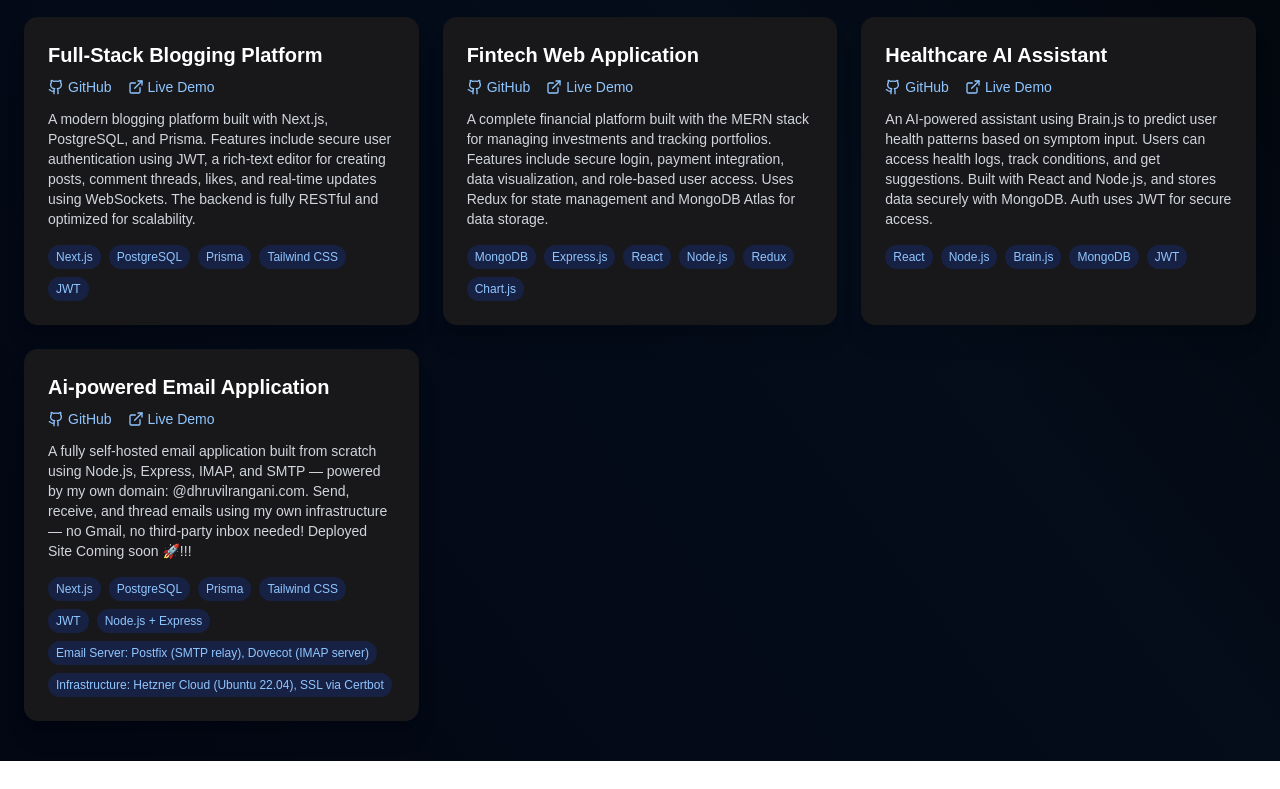
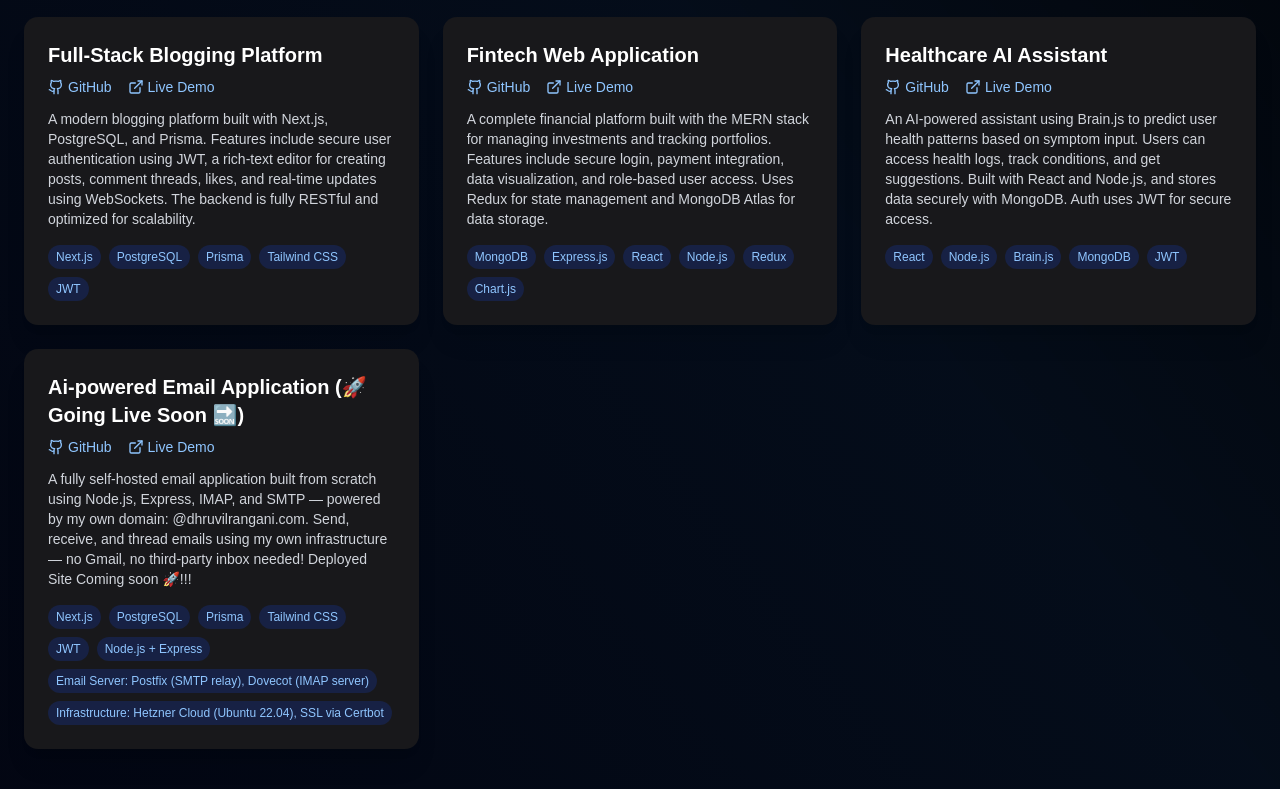
Before and after one commit to Dhruvil-Rangani/dhruvil-portfolio, a Next.js app: page / in a window 1280 px wide. Shown: the part 914-1703 px from the top of the page. Before the commit the page ends 1675 px from the top, so only its background shows below. Built offline with nearby package versions, Linux system fonts and the light colour scheme; no server answers.

Commit message:
Update index.tsx

```diff
--- a/src/pages/index.tsx
+++ b/src/pages/index.tsx
@@ -42,7 +42,7 @@ const projects = [
     techStack: ['React', 'Node.js', 'Brain.js', 'MongoDB', 'JWT'],
   },
   {
-    title: 'Ai-powered Email Application',
+    title: 'Ai-powered Email Application (🚀 Going Live Soon 🔜)',
     description:
       'A fully self-hosted email application built from scratch using Node.js, Express, IMAP, and SMTP — powered by my own domain: @dhruvilrangani.com. Send, receive, and thread emails using my own infrastructure — no Gmail, no third-party inbox needed! Deployed Site Coming soon 🚀!!!',
     github: 'https://github.com/Dhruvil-Rangani/Ai-Powered-Email-APP',
```
